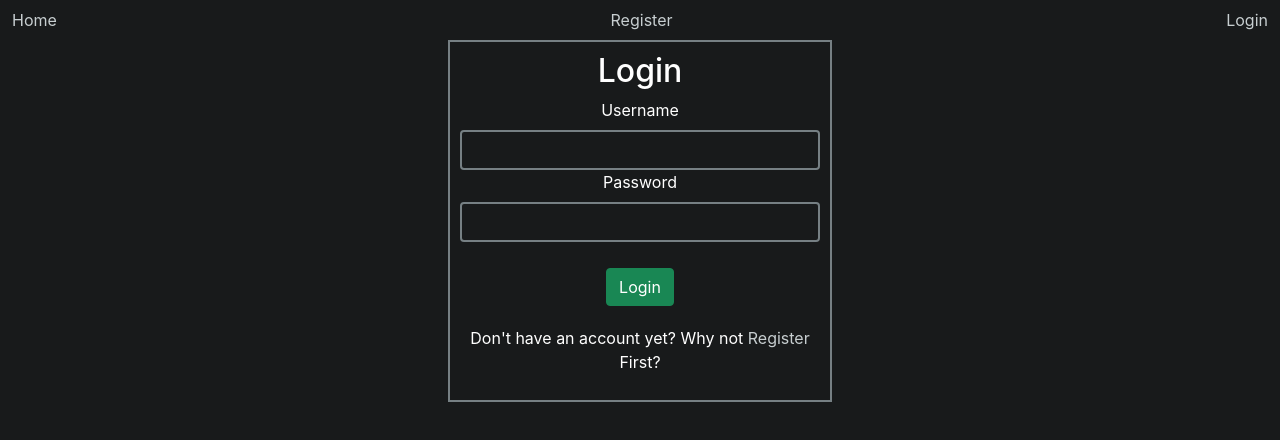
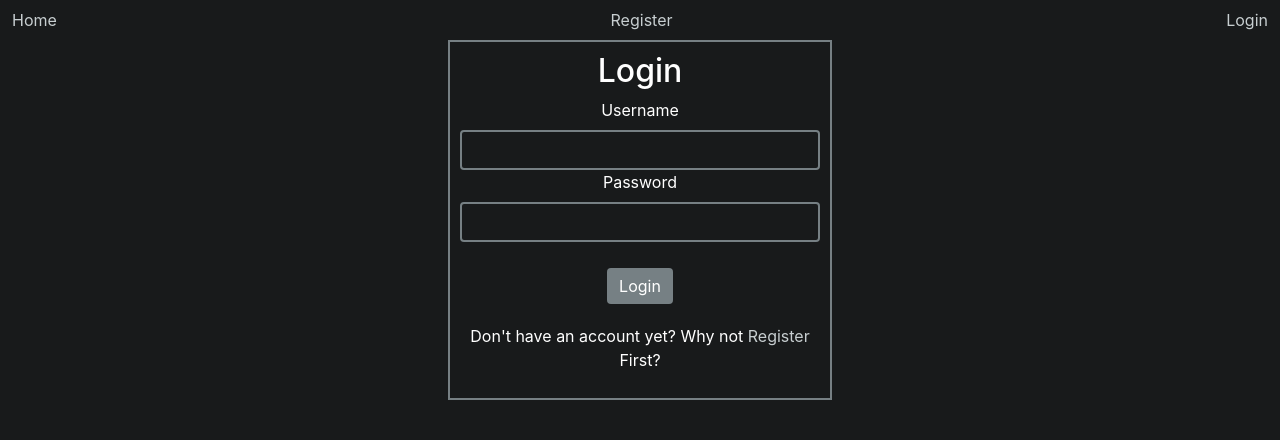
Before and after one commit to PatrickBoynton/night_watch, a React (Create React App) app in the folder frontend/static/: page /login in a window 1280 px wide. Shown: the top 440 px of the page. Built offline with nearby package versions, Linux system fonts and the light colour scheme.

Commit message:
Changed the button styles.

```diff
--- a/frontend/static/src/App.css
+++ b/frontend/static/src/App.css
@@ -69,3 +69,19 @@ img {
 .test{
   display: flex;
 }
+.btn-danger{
+  border: none;
+  background-color: #8e0000;
+}
+.btn-primary{
+  border: none;
+  background-color: #1b1b7c;
+}
+.btn-success{
+  border: none;
+  background-color: #768084;
+}
+.btn-success:hover{
+  border: none;
+  background-color: #5b6265;
+}
```
